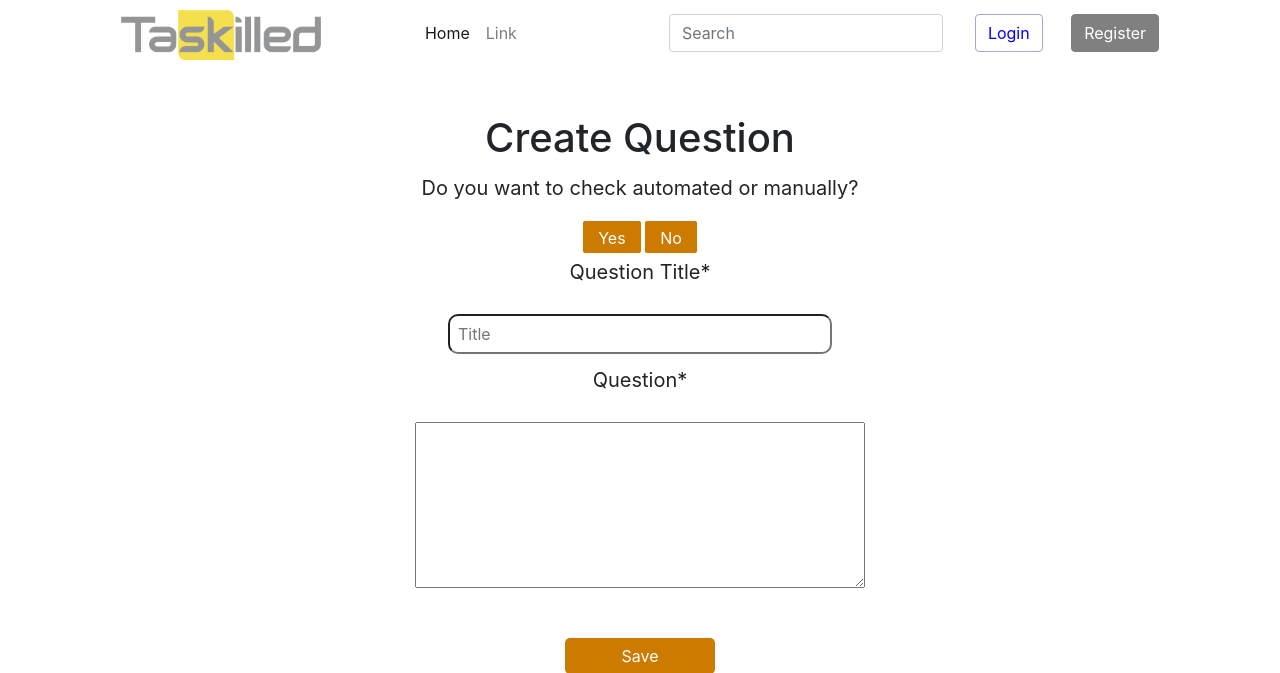
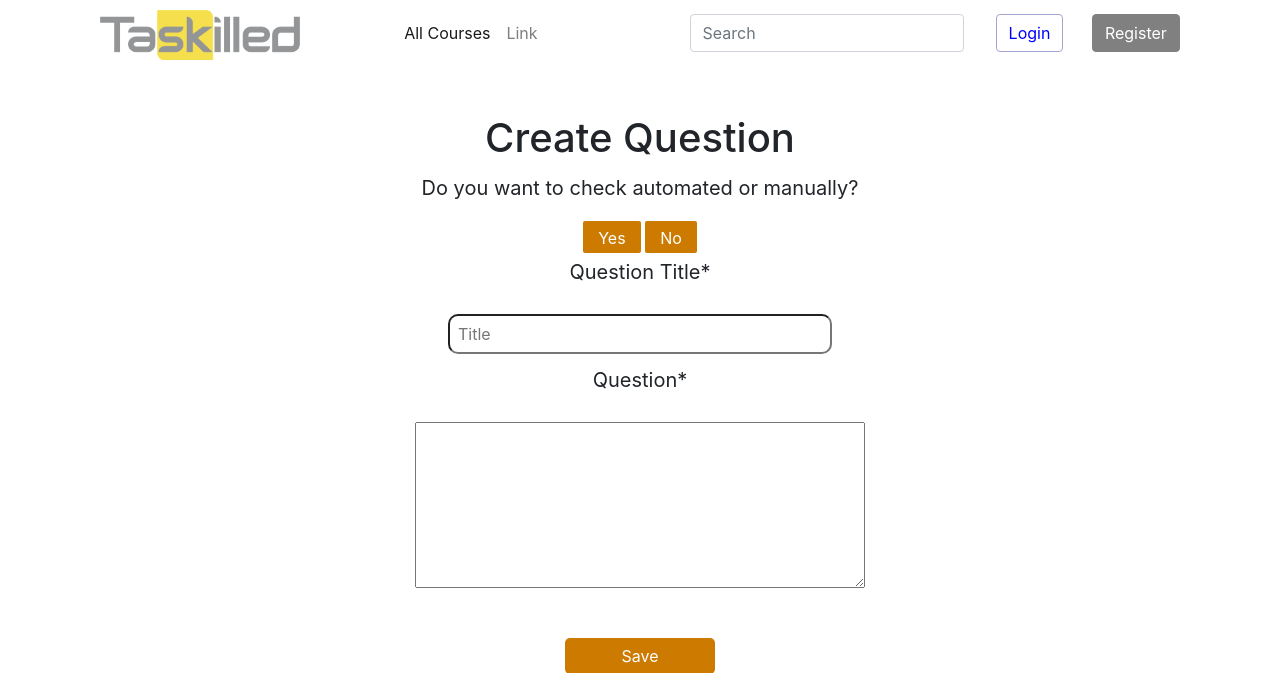
Before and after one commit to muradaghazade/taskilled, a Django app: page /create-question in a window 1280 px wide. Shown: the top 673 px of the page. Run offline with Django 3.2, Linux system fonts and the light colour scheme; data that the repository does not hold is empty; parts of the project's set-up code (start-up, migrations or seed data) failed here and were passed over; some libraries are stand-ins or nearby versions.

Commit message:
salam murad

```diff
--- a/core/templates/includes/navbar.html
+++ b/core/templates/includes/navbar.html
@@ -16,7 +16,7 @@
   <div class="collapse navbar-collapse" id="navbarTogglerDemo02">
     <ul class="navbar-nav mr-5 mt-2 mt-lg-0 ml-5">
       <li class="nav-item active ml-5">
-        <a class="nav-link" href="#">Home <span class="sr-only">(current)</span></a>
+        <a class="nav-link" href="{% url 'core:course-list' %}">All Courses <span class="sr-only">(current)</span></a>
       </li>
       <li class="nav-item">
         <a class="nav-link" href="#">Link</a>
--- a/static/css/question.css
+++ b/static/css/question.css
@@ -91,7 +91,7 @@
 #question-title{
     font-size: 30px;
     color: #cc7a00;
-    font-size: 16px;
+
 }
 
 #question-desc{
```
